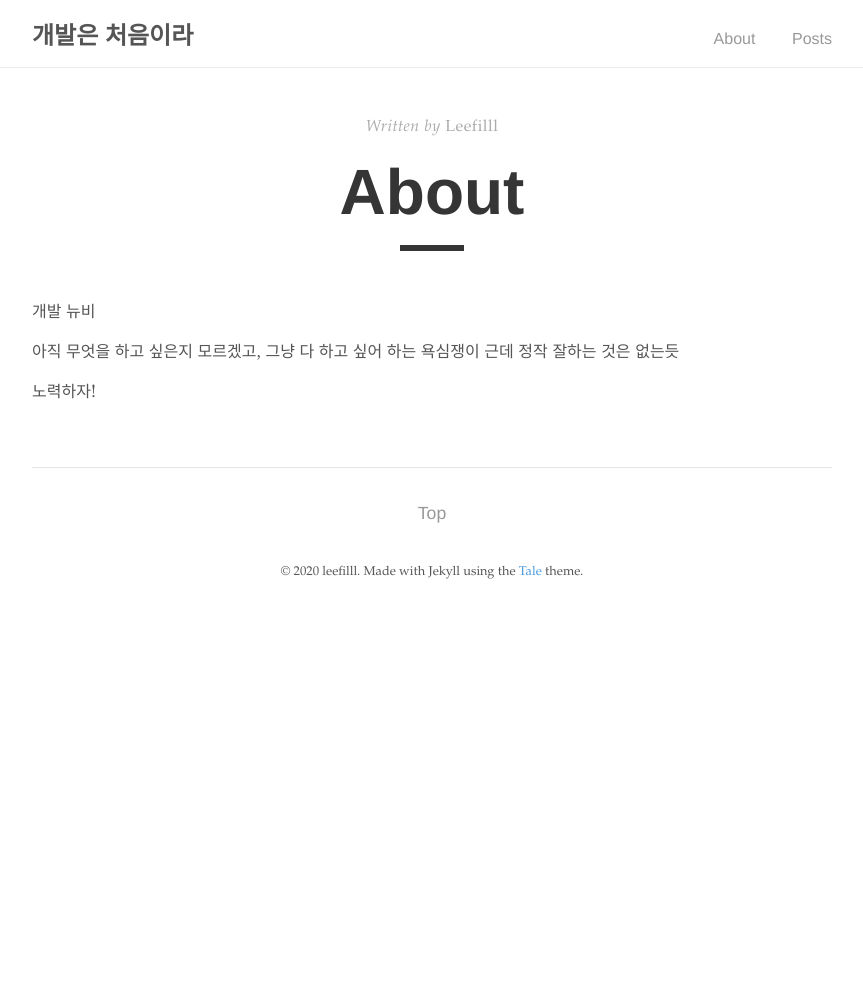
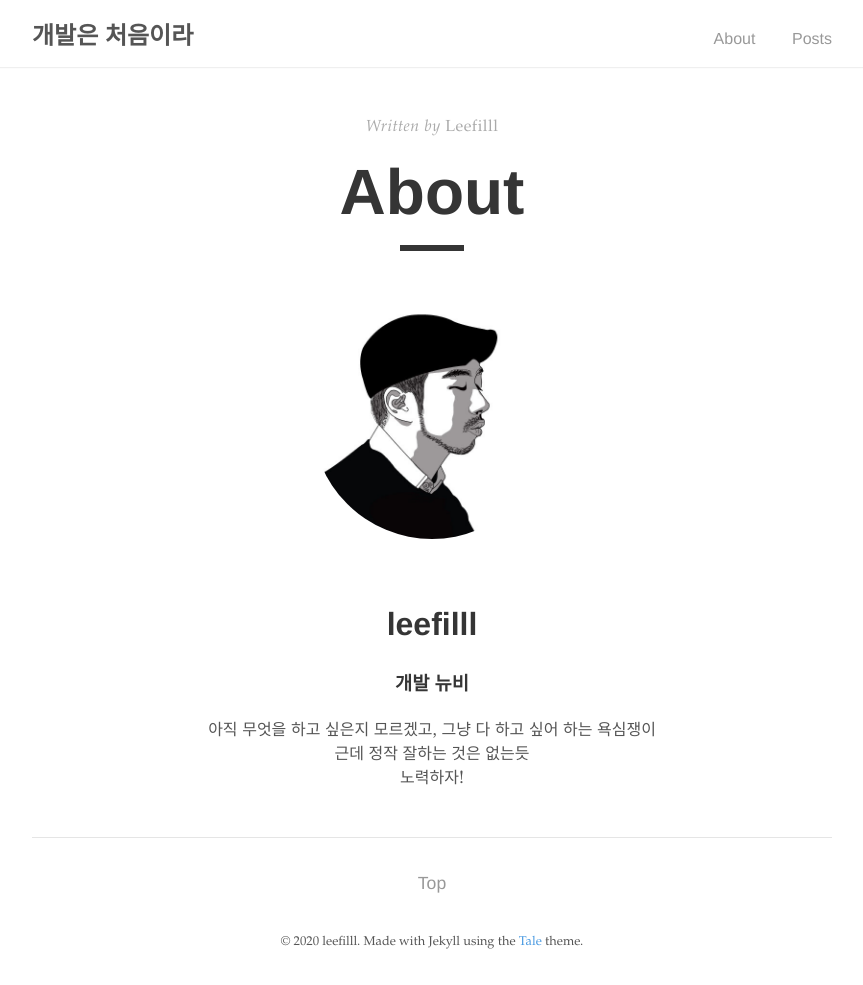
Before and after one commit to leefilll/leefilll.github.io, a Jekyll site: the page built from _pages/about.md, in a window 1280 px wide. Shown: the whole page, without its empty margins (208-1071 px from the left). Built offline with Jekyll 4.4.1, drawn with Linux system fonts in a browser that asks for light colours; before the commit the page ends 900 px from its top, so only the background shows below that.

Commit message:
Modify my profile page"

```diff
--- a/_pages/about.md
+++ b/_pages/about.md
@@ -5,9 +5,22 @@ author: "Leefilll"
 permalink: /about/
 ---
 
-개발 뉴비
+<img src="../assets/memade.jpg" width="30%" style="border-radius: 50%">
 
+<br/>
+
+<center>
+<h1><strong>leefilll</strong></h1>
+<h3><strong>개발 뉴비</strong></h3>
+</center>
+
+<center>
 아직 무엇을 하고 싶은지 모르겠고, 그냥 다 하고 싶어 하는 욕심쟁이
+</center>
+<center>
 근데 정작 잘하는 것은 없는듯
+</center>
 
+<center>
 노력하자!
+</center>
```
Also changed, not shown: assets/memade.JPG (added).
